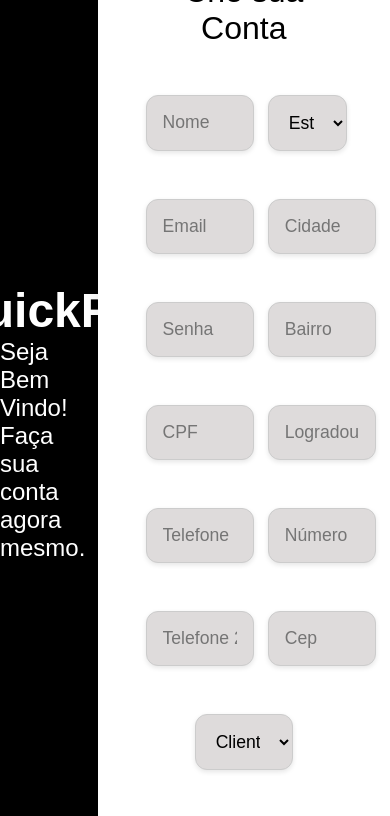
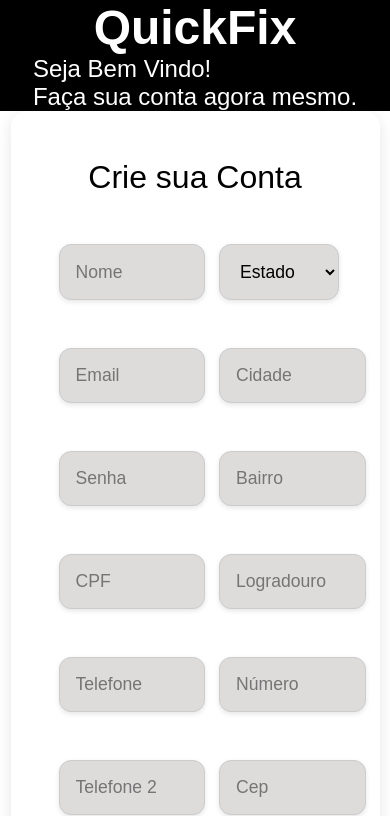
Before and after one commit to igorbzi/pgp, a React (Create React App) app: page / in a window 390 px wide. Shown: the top 816 px of the page. Built offline with nearby package versions, Linux system fonts and the light colour scheme.

Commit message:
upd: usando Box do Material UI para responsividade

```diff
--- a/package.json
+++ b/package.json
@@ -3,6 +3,9 @@
   "version": "0.1.0",
   "private": true,
   "dependencies": {
+    "@emotion/react": "^11.13.3",
+    "@emotion/styled": "^11.13.0",
+    "@mui/material": "^6.1.3",
     "@testing-library/jest-dom": "^5.17.0",
     "@testing-library/react": "^13.4.0",
     "@testing-library/user-event": "^13.5.0",
--- a/src/Components/Cadastro.js
+++ b/src/Components/Cadastro.js
@@ -1,5 +1,7 @@
 import React, { useState } from 'react';
 import {verificarSenha} from '../utils/senha'
+import { Box } from '@mui/material';
+
 import './Cadastro.css';
 import axios from "axios"
 
@@ -45,23 +47,51 @@ function Login(){
 }
 
   return(
-    <div className='pagina'>
-      <div className='esquerda'>
+    <Box className='pagina' sx={{
+      flexDirection: {
+        xs: 'column',
+        sm: 'row',
+      },
+
+    }} >
+      <Box className='esquerda' sx={{
+              width: {
+                xs: '100%',
+                sm: '25%',
+              },
+
+              height: {
+                xs: '30%',
+                sm: '100%',
+              },
+
+      }}>
         <h1>QuickFix</h1>
         <p>Seja Bem Vindo! <br/>Faça sua conta agora mesmo.</p>
-      </div>
-      <div className='direita'>
-        <form onSubmit={handleSubmit} >
-        <div className='titulo'>
+      </Box>
+      <Box className='direita'  sx={{
+        width: {
+          xs: '100%',
+          sm: 'row',
+        },
+
+      }}>
+        <form onSubmit={handleSubmit} sx={{
+          background: {
+            xs: 'blue',
+            sm: 'row',
+          },
+        }} >
+        <Box className='titulo'>
         <legend>Crie sua Conta</legend>
-        </div>
+        </Box>
           <input
             type="text"
             placeholder="Nome"
             value={nome}
             onChange={(e) => setNome(e.target.value)}
           />
-          <div className='SelectEst'>
+          <Box className='SelectEst'>
           <select
             value={estado}
             onChange={(e) => setEstado(e.target.value)}
@@ -97,12 +127,14 @@ function Login(){
             <option value="Sergipe">Sergipe</option>
             <option value="Tocantins">Tocantins</option>
           </select>
-          </div>
+          </Box>
           <input
-            type="text"
+            type="email"
             placeholder="Email"
             value={email}
             onChange={(e) => setEmail(e.target.value)}
+            required
+            maxLength="50"
           />
           <input
             type="text"
@@ -173,8 +205,8 @@ function Login(){
           type="submit"
           >Cadastrar</button>
         </form>
-      </div>
-    </div>
+      </Box>
+    </Box>
   );
 }
 
```
Also changed, not shown: 1 other file (tests, documents, lock files or other folders).
